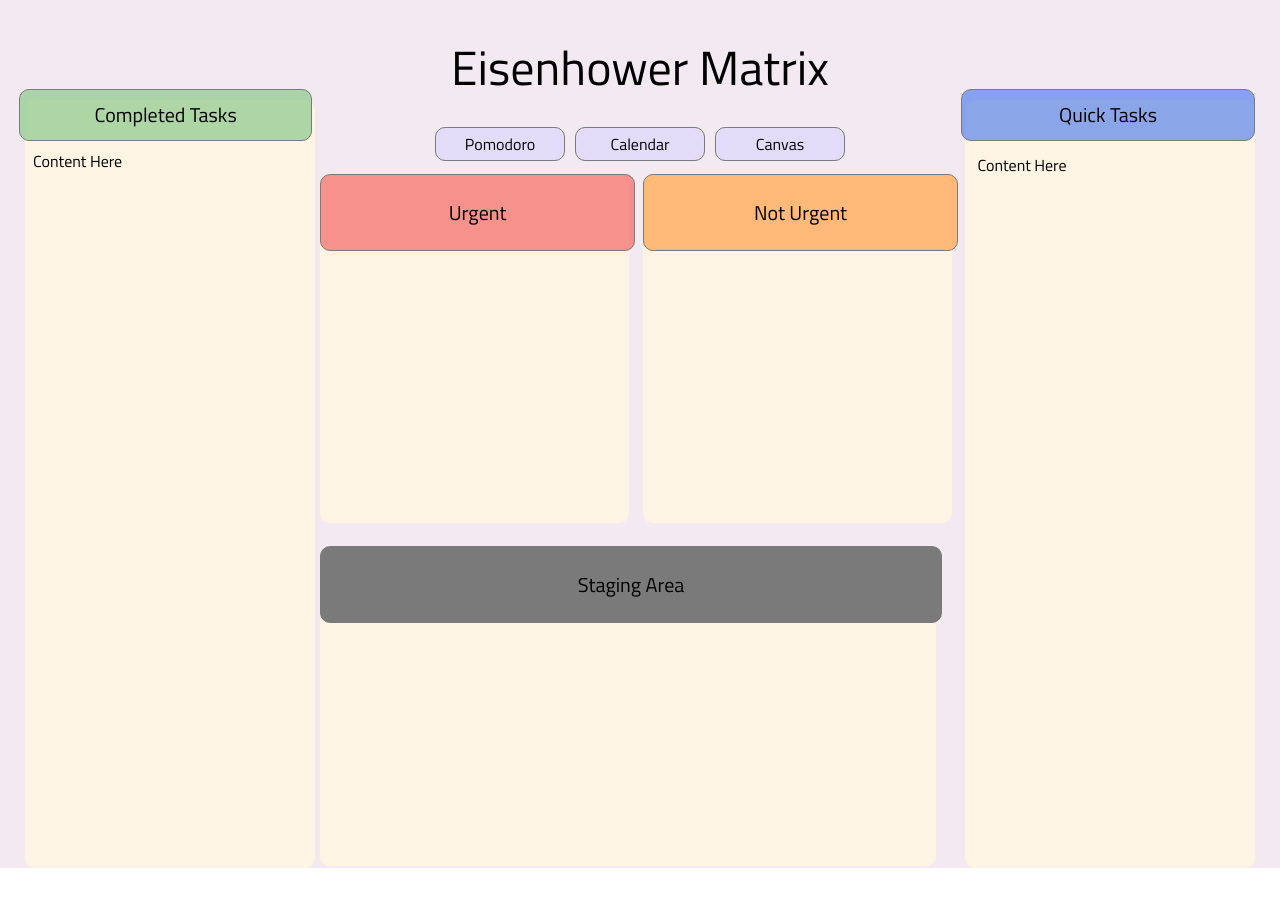
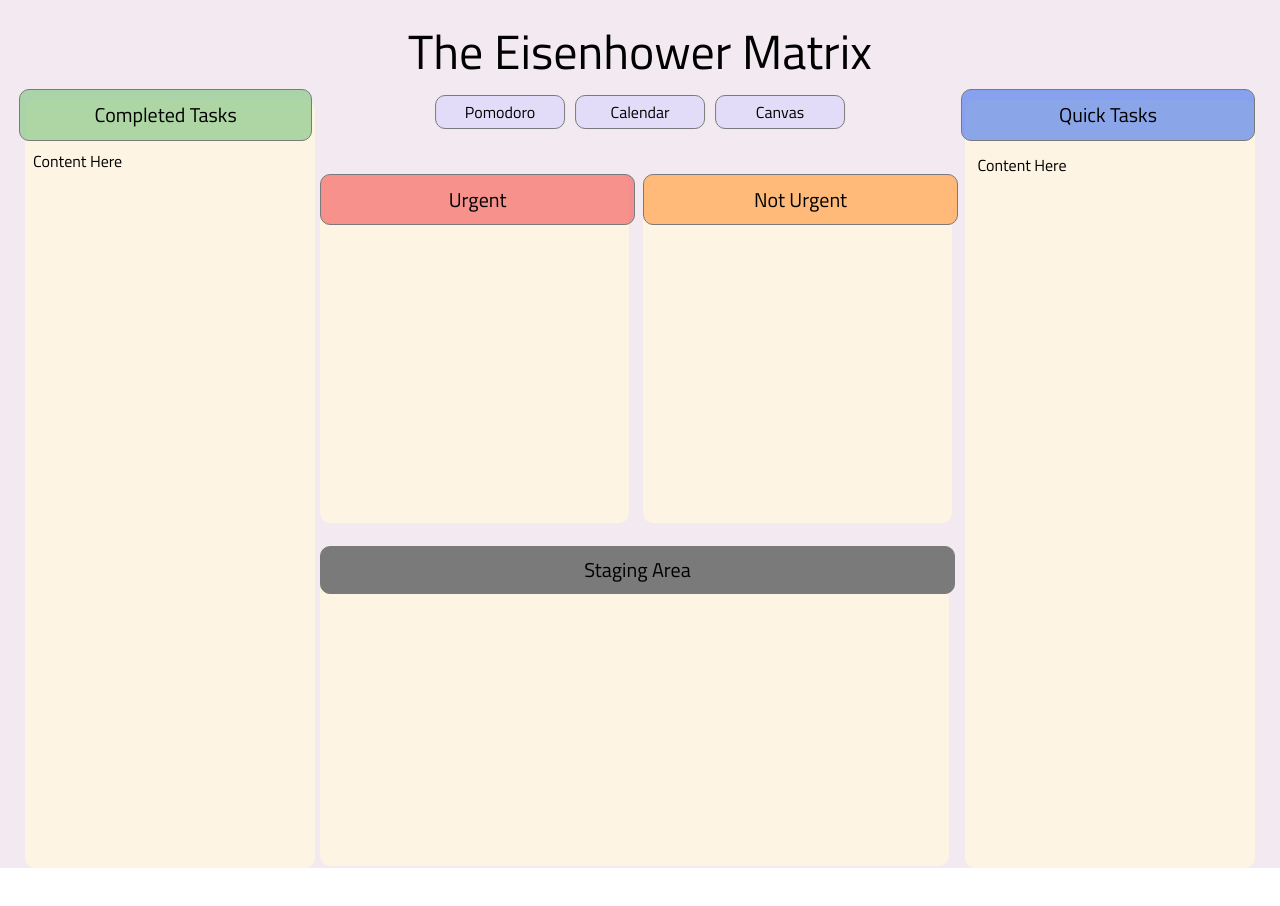
Before and after one commit to AayushGupta16/eisenhower-box, a React (Create React App) app: page / in a window 1280 px wide. Shown: the top 906 px of the page. Built offline with nearby package versions, Linux system fonts and the light colour scheme.

Commit message:
minor changes

```diff
--- a/src/CenterTopSection.js
+++ b/src/CenterTopSection.js
@@ -1,6 +1,23 @@
+import React from 'react';
+import styled from '@emotion/styled';
+import { Flex, Button } from "@chakra-ui/react";
 
-import React from 'react';
-import { Flex, Text, Button } from "@chakra-ui/react";
+const ResponsiveText = styled.h1`
+  font-size: 48px;
+  font-weight: normal;  // Add this line to make the text not bold
+
+  @media (max-width: 1200px) {
+    font-size: 36px;
+  }
+
+  @media (max-width: 900px) {
+    font-size: 30px;
+  }
+
+  @media (max-width: 600px) {
+    font-size: 24px;
+  }
+`;
 
 const CenterTopSection = () => {
   return (
@@ -13,7 +30,7 @@
       transform="translate(-50%, 0)"
       zIndex="2"
     >
-      <Text fontSize="48px">Eisenhower Matrix</Text>
+      <ResponsiveText>The Eisenhower Matrix</ResponsiveText>
       <Flex mt={-30}>
         <LinkBox href="https://pomofocus.io" text="Pomodoro" />
         <LinkBox href="https://calendar.google.com" text="Calendar" />
@@ -44,122 +61,4 @@
   );
 };
 
-
-
-
 export default CenterTopSection;
-
-//FOR ADD EVENT
-/**
-import React, { useState, useEffect } from 'react';
-import {
-  Box, Flex, Text, Button, Input, IconButton
-} from "@chakra-ui/react";
-import { CloseIcon } from '@chakra-ui/icons';
-
-const CenterTopSection = () => {
-  const [links, setLinks] = useState([]);
-  const [isAdding, setIsAdding] = useState(false);
-  const [newLink, setNewLink] = useState({ text: '', href: '' });
-
-  useEffect(() => {
-    const savedLinks = JSON.parse(localStorage.getItem('links')) || [];
-    setLinks(savedLinks);
-  }, []);
-
-  useEffect(() => {
-    localStorage.setItem('links', JSON.stringify(links));
-  }, [links]);
-
-  const addLink = () => {
-    if (newLink.text && newLink.href) {
-      setLinks([...links, newLink]);
-      setNewLink({ text: '', href: '' });
-      setIsAdding(false);
-    }
-  };
-
-  const deleteLink = (text) => {
-    const updatedLinks = links.filter(link => link.text !== text);
-    setLinks(updatedLinks);
-  };
-
-  return (
-    <Flex
-      direction="column"
-      align="center"
-      position="absolute"
-      top="0%"
-      left="50%"
-      transform="translate(-50%, 0)"
-      zIndex="2"
-    >
-      <Text fontSize="48px">The Eisenhower Box</Text>
-      <Flex mt={-25}>
-        <LinkBox href="https://pomofocus.io" text="Pomodoro" />
-        <LinkBox href="https://calendar.google.com" text="Calendar" />
-        {links.map((link, index) => (
-          <Box key={index} position="relative">
-            <LinkBox href={link.href} text={link.text} />
-            <IconButton
-              icon={<CloseIcon />}
-              size="xs"
-              position="absolute"
-              top="0"
-              right="0"
-              onClick={() => deleteLink(link.text)}
-            />
-          </Box>
-        ))}
-        {isAdding ? (
-          <>
-            <Input
-              value={newLink.text}
-              onChange={(e) => setNewLink({ ...newLink, text: e.target.value })}
-              onBlur={addLink}
-              size="sm"
-            />
-            <Input
-              placeholder="URL"
-              value={newLink.href}
-              onChange={(e) => setNewLink({ ...newLink, href: e.target.value })}
-              onBlur={addLink}
-              onKeyPress={(e) => e.key === 'Enter' && addLink()}
-              size="sm"
-            />
-          </>
-        ) : (
-          <Button onClick={() => setIsAdding(true)}>
-            + Add Link
-          </Button>
-        )}
-      </Flex>
-    </Flex>
-  );
-};
-
-const LinkBox = ({ text, href, onDelete }) => {
-  const fullUrl = href.startsWith('http://') || href.startsWith('https://')
-    ? href
-    : `http://${href}`;
-
-  return (
-    <Button
-      as="a"
-      href={fullUrl}
-      target="_blank"
-      rel="noopener noreferrer"
-      m={2}
-      p={4}
-      borderRadius="md"
-      bg="#EFEFEF"
-      border="1px solid #7A7A7A"
-    >
-      {text}
-    </Button>
-  );
-};
-
-
-export default CenterTopSection;
-*/
--- a/src/NestedContainers.js
+++ b/src/NestedContainers.js
@@ -48,6 +48,7 @@
               position="absolute"
               top={0}
               left={0}
+              h="13%"
               w="100%"
               bg={titleBoxColors[i]}  // Applied colors from the titleBoxColors array
               border="1px solid #7A7A7A"
@@ -64,7 +65,7 @@
         {/* Staging Area */}
         <Box
           gridColumn="span 2"
-          w="95%"
+          w="97%"
           h="80%"
           mt={25}  // Added margin-top here
           bg="#FDF4E3"
@@ -78,6 +79,7 @@
             position="absolute"
             top={0}
             left={0}
+            h="13%"
             w="100%"
             bg={titleBoxColors[2]}  // Applied the third color from the titleBoxColors array
             border="1px solid #7A7A7A"
```
